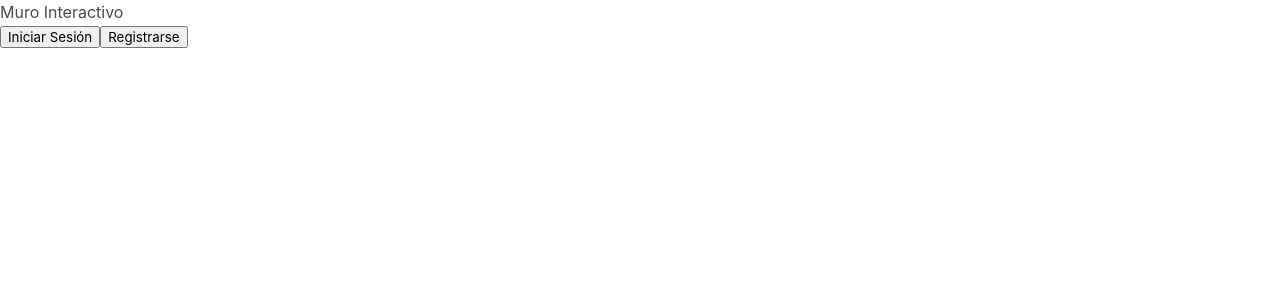
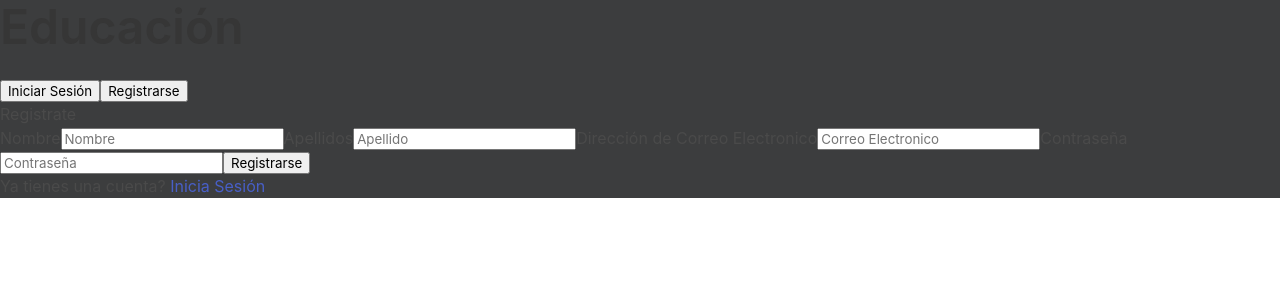
Before and after one commit to Kenshin299/Educacion-DCU, a React (Create React App) app: page /signup in a window 1280 px wide. Shown: the top 300 px of the page. Built offline with nearby package versions, Linux system fonts and the light colour scheme; no server answers.

Commit message:
Login Style added

```diff
--- a/package.json
+++ b/package.json
@@ -3,6 +3,8 @@
   "version": "0.1.0",
   "private": true,
   "dependencies": {
+    "@mdi/js": "^7.2.96",
+    "@mdi/react": "^1.6.1",
     "@testing-library/jest-dom": "^5.16.5",
     "@testing-library/react": "^13.4.0",
     "@testing-library/user-event": "^13.5.0",
@@ -11,7 +13,7 @@
     "react": "^18.2.0",
     "react-dom": "^18.2.0",
     "react-router-dom": "^6.10.0",
-    "react-scripts": "5.0.1",
+    "react-scripts": "^5.0.1",
     "web-vitals": "^2.1.4"
   },
   "scripts": {
--- a/public/index.html
+++ b/public/index.html
@@ -3,6 +3,8 @@
   <head>
     <meta charset="utf-8" />
     <link rel="icon" href="%PUBLIC_URL%/favicon.ico" />
+    <link rel="stylesheet" href=
+"https://cdnjs.cloudflare.com/ajax/libs/font-awesome/6.0.0-beta3/css/all.min.css" />
     <meta name="viewport" content="width=device-width, initial-scale=1" />
     <meta name="theme-color" content="#000000" />
     <meta
--- a/src/App.js
+++ b/src/App.js
@@ -4,16 +4,36 @@ import NavBar from './components/NavBar';
 import Main from './pages/Main';
 import Login from './pages/Login';
 import Register from './pages/Register';
+import { onAuthStateChanged } from "firebase/auth";
+import { useEffect, useState } from 'react';
+import { auth } from './Firebase';
 
 function App() {
+  const [isAuth, setIsAuth] = useState(false);
+
+  useEffect(()=>{
+    onAuthStateChanged(auth, (user) => {
+        if (user) {
+          const uid = user.uid;
+          setIsAuth(true);
+          // ...
+          console.log("uid", uid)
+        } else {
+          setIsAuth(false);
+          console.log("user is logged out")
+        }
+      });
+  }, [])
+
   return (
     <div>
       <BrowserRouter>
-          <NavBar />
+          <NavBar auth={isAuth} />
           <Routes>
-              <Route path='/' element={<Main />} />
+              <Route path='/' element={<Login />} />
+              <Route path='/main' element={<Main auth={isAuth} />} />
               <Route path='/login' element={<Login />} />
-              <Route path='/register' element={<Register />} />
+              <Route path='/signup' element={<Register />} />
           </Routes>
       </BrowserRouter>
     </div>
--- a/src/components/NavBar.js
+++ b/src/components/NavBar.js
@@ -1,13 +1,8 @@
-import 'bulma/css/bulma.min.css';
 import { Link } from 'react-router-dom';
-import { onAuthStateChanged } from "firebase/auth";
-import { useEffect, useState } from 'react';
 import { auth } from '../Firebase';
-import {  signOut } from "firebase/auth";
+import { signOut } from "firebase/auth";
 
-function NavBar() {
-    const [isAuth, setIsAuth] = useState(false);
-
+function NavBar(props) {
     const handleLogout = () => {
         signOut(auth).then(() => {
         // Sign-out successful.
@@ -17,39 +12,21 @@ function NavBar() {
         });
     }
 
-    useEffect(()=>{
-        onAuthStateChanged(auth, (user) => {
-            if (user) {
-              // User is signed in, see docs for a list of available properties
-              // https://firebase.google.com/docs/reference/js/firebase.User
-              const uid = user.uid;
-              setIsAuth(true);
-              // ...
-              console.log("uid", uid)
-            } else {
-              // User is signed out
-              // ...
-              setIsAuth(false);
-              console.log("user is logged out")
-            }
-          });
-    }, [])
-
     return (
         <div className="NavBar">
-            <h3 id="Muro">Muro Interactivo</h3>
-                {!isAuth ? (
+            <h3 className="title is-1">Educación</h3>
+                {!props.auth ? (
                     <div className="NavButtons">
                         <Link to="/login">
                             <button className="Button" id="Login" type="button">Iniciar Sesión</button>
                         </Link>
-                        <Link to="/register">
+                        <Link to="/signup">
                             <button className="Button" id="SignUp" type="button">Registrarse</button>
                         </Link>
                     </div>
                 ) : (
                     <div className="NavButtons">
-                        <Link to="/login">
+                        <Link to="/">
                             <button className="Button" id="SignOut" type="button" onClick={handleLogout}>Cerrar Sesion</button>
                         </Link>
                     </div>
--- a/src/css/index.css
+++ b/src/css/index.css
@@ -1,10 +1,5 @@
 body {
   margin: 0;
-  font-family: 'Roboto', 'Oxygen', 'Ubuntu', 'Cantarell', 'Fira Sans', 'Droid Sans', 'Helvetica Neue',
-    sans-serif;
+  font-family: 'Roboto Mono';
+  background-color: #3c3d3e;
 }
-
-code {
-  font-family: source-code-pro, Menlo, Monaco, Consolas, 'Courier New',
-    monospace;
-}
--- a/src/pages/Login.js
+++ b/src/pages/Login.js
@@ -1,8 +1,9 @@
-import {  signInWithEmailAndPassword   } from 'firebase/auth';
+import 'bulma/css/bulma.min.css';
+import 'fontawesome-free'
+import { signInWithEmailAndPassword } from 'firebase/auth';
 import { auth } from '../Firebase';
 import { useNavigate, Link } from 'react-router-dom';
 import { useState } from 'react';
-
 
 function Login() {
     const navigate = useNavigate();
@@ -16,25 +17,29 @@ function Login() {
         .then((userCredential) => {
             // Signed in
             const user = userCredential.user;
-            navigate("/");
+            navigate("/main");
         })
         .catch((error) => {
             const errorCode = error.code;
             const errorMessage = error.message;
-            console.log(errorCode, errorMessage)
+            console.log(errorCode, errorMessage);
+            alert("Correo electronico o contraseña incorrecta");
         });
-
     }
 
     return (
+        <>
             <div>
-            <div className="SignUp-Container">
-                <h1>Inicia Sesión</h1>
+                <div className="container box">
+                    <h1 className="title is-2">Inicia Sesión</h1>
                     <form>
-                    <label htmlFor="email-address">
+                        <div className="field">
+                            <label className="label" htmlFor="email-address">
                                 Dirección de Correo Electronico
                             </label>
+                            <div className="control has-icons-left">
                                 <input
+                                className="input"
                                 type="email"
                                 id="email-address"
                                 value={email}
@@ -42,11 +47,19 @@ function Login() {
                                 required
                                 placeholder="Correo Electronico"
                                 />
+                                <span className="icon is-small is-left">
+                                    <i className="fas fa-user"></i>
+                                </span>
+                            </div>
+                        </div>
 
-                    <label htmlFor="password">
+                        <div className="field">
+                            <label className="label" htmlFor="password">
                                 Contraseña
                             </label>
+                            <div className='control has-icons-left'>
                                 <input
+                                className="input"
                                 type="password"
                                 id="password"
                                 value={password}
@@ -54,12 +67,22 @@ function Login() {
                                 required
                                 placeholder="Contraseña"
                                 />
+                                <span className="icon is-small is-left">
+                                    <i className="fas fa-key"></i>
+                                </span>
+                            </div>
+                        </div>
 
+                        <div className="field">
+                            <div className="control">
                                 <input
+                                className="button is-success"
                                 type="submit"
                                 onClick={onLogin}
                                 value="Iniciar Sesión"
                                 />
+                            </div>
+                        </div>
                     </form>
                     <p>
                         No tienes una cuenta?{' '}
@@ -69,6 +92,7 @@ function Login() {
                     </p>
                 </div>
             </div>
+        </>
     )
 }
 
--- a/src/pages/Register.js
+++ b/src/pages/Register.js
@@ -1,13 +1,15 @@
 import { useNavigate ,Link } from "react-router-dom";
 import { useState } from 'react';
-import { createUserWithEmailAndPassword } from "firebase/auth";
+import { createUserWithEmailAndPassword, updateProfile } from "firebase/auth";
 import { auth } from '../Firebase';
 
 
 function Register() {
     const navigate = useNavigate();
 
-    const [email, setEmail] = useState('')
+    const [name, setName] = useState('');
+    const [lastName, setLastName] = useState('');
+    const [email, setEmail] = useState('');
     const [password, setPassword] = useState('');
 
     const onSubmit = async (e) => {
@@ -17,14 +19,21 @@ function Register() {
           .then((userCredential) => {
               // Signed in
               const user = userCredential.user;
+              updateProfile(user, {
+                displayName: `${name} ${lastName}`
+              }).then(() => {
+                //
+              }).catch((error) => {
+                console.log(error);
+              });
+
               navigate('/login')
-              // ...
           })
           .catch((error) => {
               const errorCode = error.code;
               const errorMessage = error.message;
               console.log(errorCode, errorMessage);
-              // ..
+              alert("No se pudo crear su nueva cuenta: " + errorMessage);
           });
     }
 
@@ -32,6 +41,30 @@ function Register() {
         <div className="SignUp-Container">
             <h1>Registrate</h1>
             <form>
+                <label htmlFor="name">
+                    Nombre
+                </label>
+                <input
+                    type="text"
+                    id="name"
+                    value={name}
+                    onChange={(e) => setName(e.target.value)}
+                    required
+                    placeholder="Nombre"
+                />
+
+                <label htmlFor="lastName">
+                    Apellidos
+                </label>
+                <input
+                    type="text"
+                    id="lastName"
+                    value={lastName}
+                    onChange={(e) => setLastName(e.target.value)}
+                    required
+                    placeholder="Apellido"
+                />
+
                 <label htmlFor="email-address">
                     Dirección de Correo Electronico
                 </label>
```
Also changed, not shown: 1 other file (tests, documents, lock files or other folders). Lines whose indentation alone changed are shown as unchanged.
